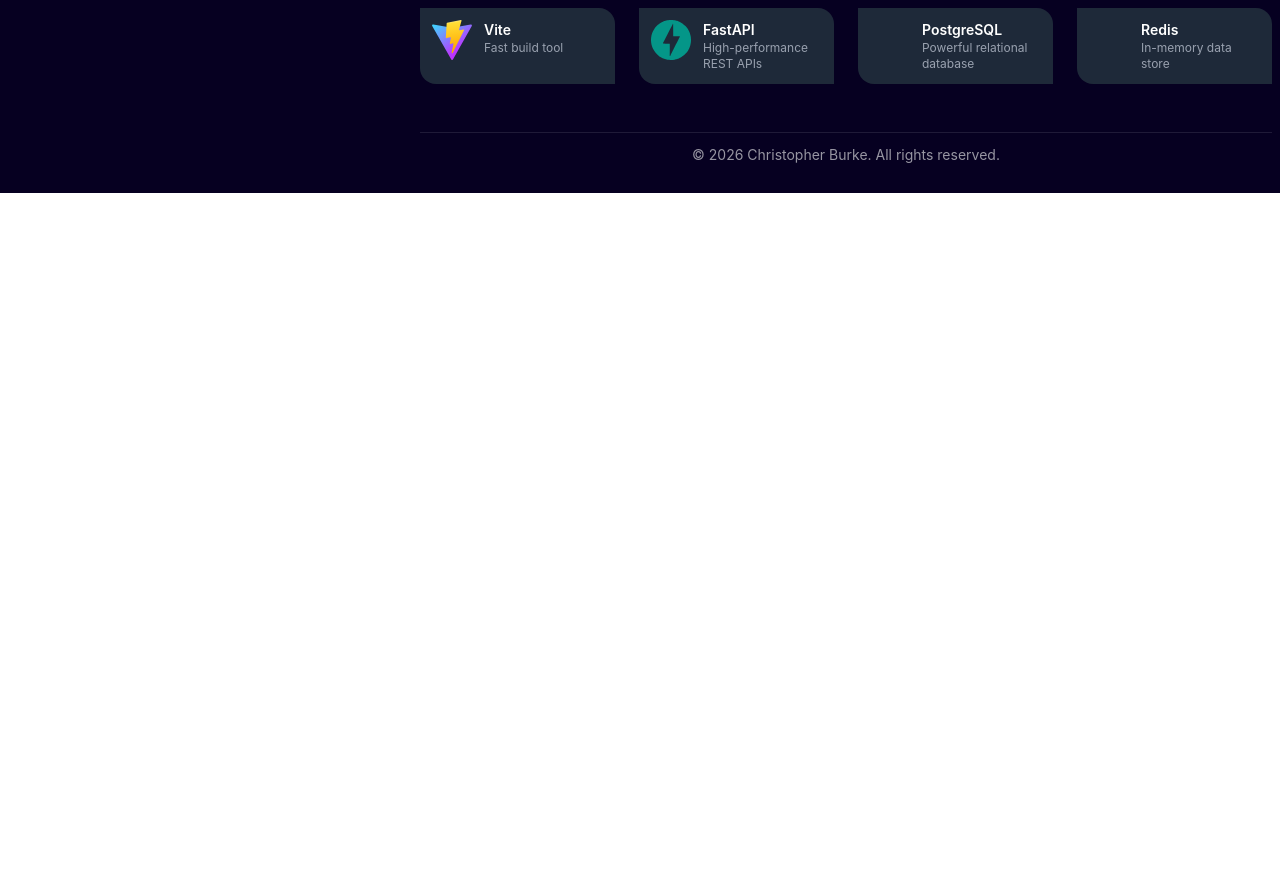
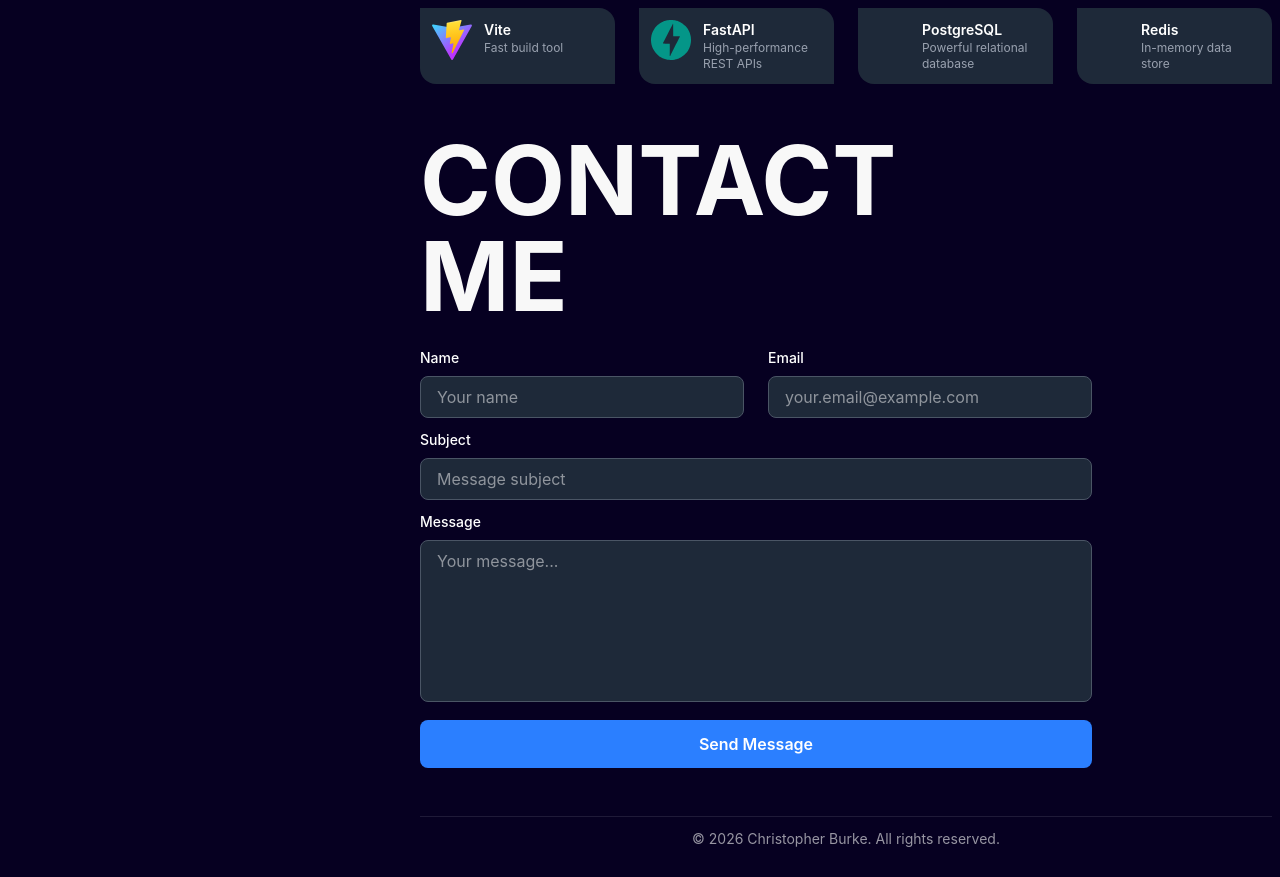
Before and after one commit to cburke6897/Portfolio, a React (Vite) app: page / in a window 1280 px wide. Shown: the part 2600-3477 px from the top of the page. Before the commit the page ends 2793 px from the top, so only its background shows below. Built offline with nearby package versions, Linux system fonts and the light colour scheme; some icons are missing.

Commit message:
Implements ContactForm

```diff
--- a/src/pages/Home.jsx
+++ b/src/pages/Home.jsx
@@ -5,6 +5,7 @@
 import ProjectCard from "../components/ProjectCard";
 import ExperienceCard from "../components/ExperienceCard";
 import ToolCard from "../components/ToolCard";
+import ContactForm from "../components/ContactForm";
 import myLeagueImage from "../assets/myleague.png";
 import urlCutrImage from "../assets/urlcutr.png";
 import fastapiIcon from "../assets/fastapi.svg";
@@ -182,6 +183,15 @@
               </div>
             </section>
 
+            <section className="mb-12">
+              <h2 className="text-6xl md:text-7xl lg:text-8xl font-bold text-text-light dark:text-text-dark mb-6">
+                CONTACT <br /> ME
+              </h2>
+              <div className="max-w-2xl">
+                <ContactForm />
+              </div>
+            </section>
+
             <Footer />
           </main>
         </div>
```
